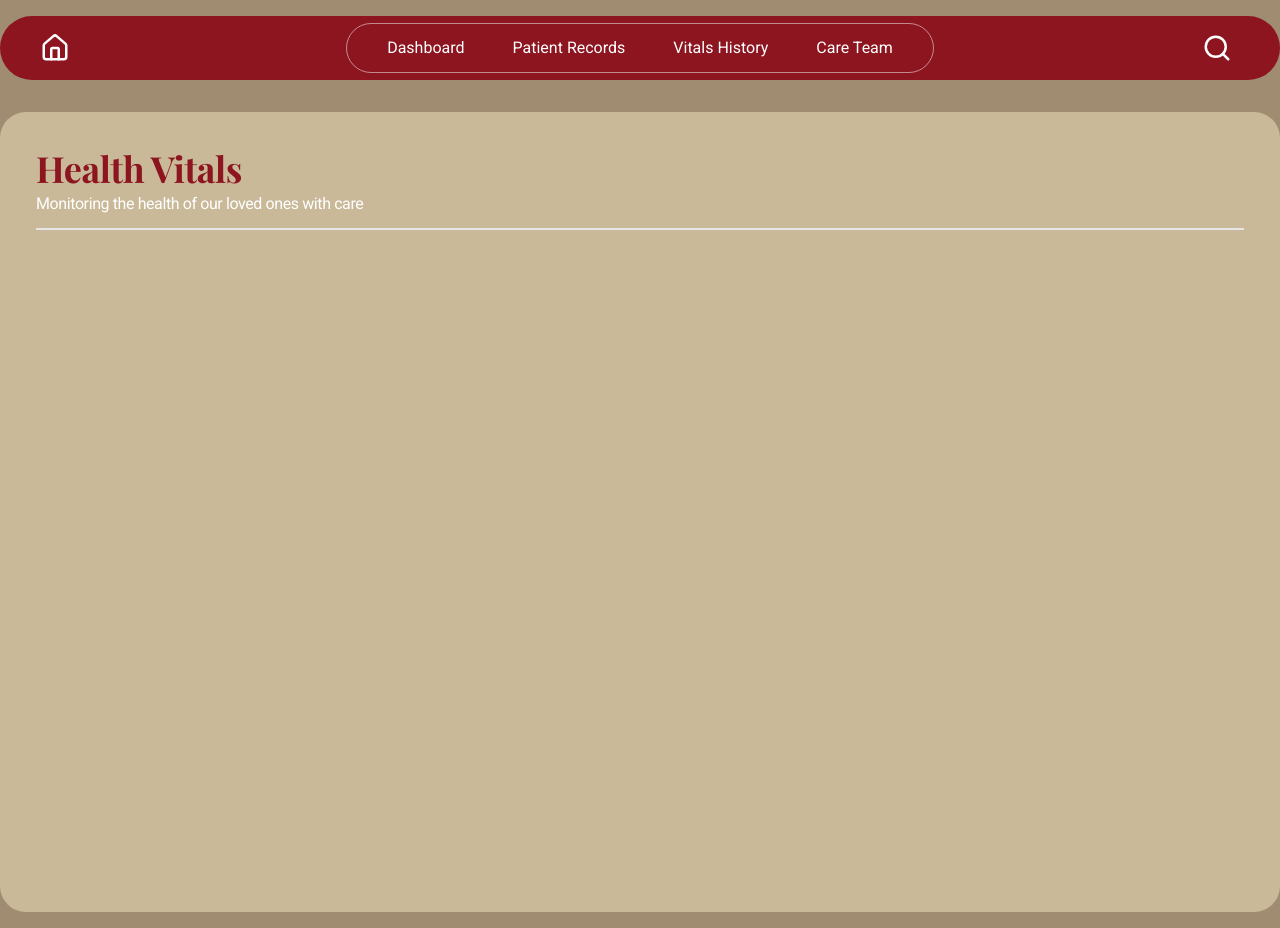
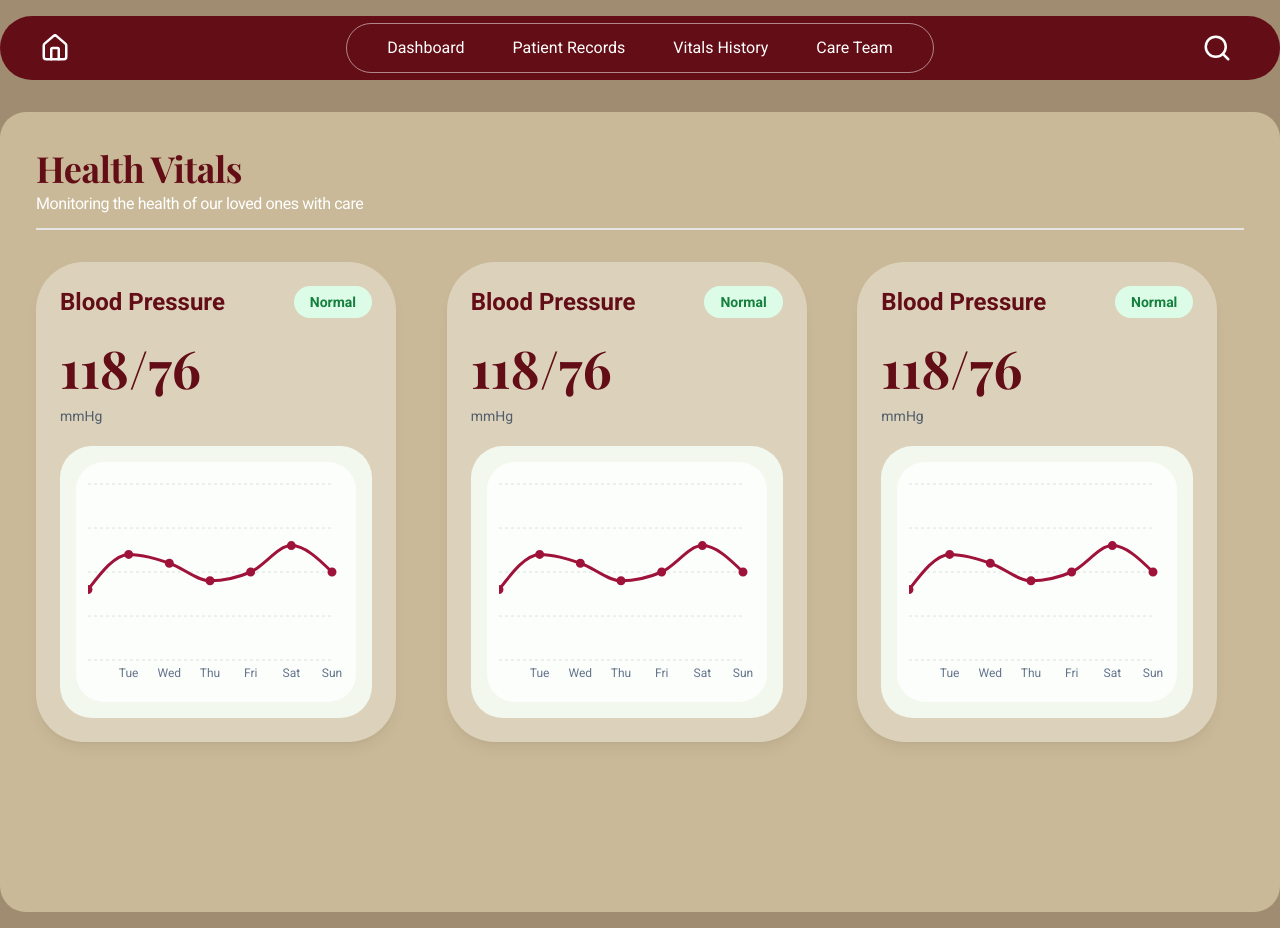
Before and after one commit to swasthyamaxxing/sahaara-frontend, a Next.js app: page /patient/dashboard in a window 1280 px wide. Built offline with nearby package versions, Linux system fonts and the light colour scheme.

Commit message:
added graphs

```diff
--- a/package.json
+++ b/package.json
@@ -20,6 +20,7 @@
     "react": "19.2.4",
     "react-chartjs-2": "^5.3.1",
     "react-dom": "19.2.4",
+    "recharts": "^3.9.2",
     "shadcn": "^4.13.0",
     "sonner": "^2.0.7",
     "tailwind-merge": "^3.6.0",
--- a/src/app/(app)/patient/dashboard/page.tsx
+++ b/src/app/(app)/patient/dashboard/page.tsx
@@ -1,10 +1,17 @@
+import PatientVitalsCard from "@/components/vitals/PatientVitalsCard";
+
 const PatientDashboardPage = () => {
     return (
         <>
-            <main className="bg-[#c9b998] max-w-7xl mx-auto h-screen rounded-4xl m-4 p-9">
+            <main className="bg-[#c9b998] max-w-7xl mx-auto min-h-screen rounded-4xl m-4 p-9">
                 <div className="tracking-tight leading-loose border-b-2 pb-2">
                     <h1 className="text-4xl font-bold text-brand-red">Health Vitals</h1>
                     <span>Monitoring the health of our loved ones with care</span>
+                </div>
+                <div className="mt-8 grid gap-6 sm:grid-cols-2 lg:grid-cols-3">
+                    <PatientVitalsCard />
+                    <PatientVitalsCard />
+                    <PatientVitalsCard />
                 </div>
             </main>
         </>
--- a/src/app/globals.css
+++ b/src/app/globals.css
@@ -81,7 +81,7 @@
   --ring: #A08C71;
 
   /* Custom color */
-  --brand-red: #8C1520;
+  --brand-red: #630D16;
 
   --chart-1: oklch(0.87 0 0);
   --chart-2: oklch(0.556 0 0);
--- /dev/null
+++ b/src/components/vitals/PatientVitalsCard.tsx
@@ -0,0 +1,66 @@
+'use client'
+
+import {
+  ResponsiveContainer,
+  LineChart,
+  Line,
+  XAxis,
+  YAxis,
+  Tooltip,
+  CartesianGrid,
+} from 'recharts'
+
+const vitalsData = [
+  { day: 'Mon', value: 118 },
+  { day: 'Tue', value: 122 },
+  { day: 'Wed', value: 121 },
+  { day: 'Thu', value: 119 },
+  { day: 'Fri', value: 120 },
+  { day: 'Sat', value: 123 },
+  { day: 'Sun', value: 120 },
+]
+
+const PatientVitalsCard = () => {
+  return (
+    <div className="bg-[#FFFFFF59] rounded-[48px] w-full max-w-[360px] min-h-[480px] p-6 border-[#FFFFFF4D] shadow-lg shadow-black/5">
+      <div className="grid grid-cols-[1fr_auto] items-center gap-4 mb-6">
+        <span className="text-brand-red text-2xl font-semibold">Blood Pressure</span>
+        <span className="rounded-full bg-[#DCFCE7] px-4 py-1.5 text-sm font-semibold text-[#15803D]">
+          Normal
+        </span>
+      </div>
+
+      <div className="grid gap-5">
+        <div>
+          <h2 className="text-brand-red font-bold text-[3.25rem] leading-none">
+            118/76
+          </h2>
+          <p className="mt-3 text-sm text-slate-700/80">mmHg</p>
+        </div>
+
+        <div className="rounded-[32px] bg-[#F2F8EE] p-4">
+          <div className="h-[240px] w-full rounded-[28px] bg-white/80 p-3">
+            <ResponsiveContainer width="100%" height="100%">
+              <LineChart data={vitalsData} margin={{ top: 10, right: 12, left: 0, bottom: 0 }}>
+                <CartesianGrid strokeDasharray="3 3" vertical={false} stroke="#d9e4d8" />
+                <XAxis dataKey="day" axisLine={false} tickLine={false} tick={{ fill: '#64748B', fontSize: 12 }} />
+                <YAxis hide domain={[110, 130]} />
+                <Tooltip cursor={false} contentStyle={{ borderRadius: 12, border: 'none', backgroundColor: '#fff' }} />
+                <Line
+                  type="monotone"
+                  dataKey="value"
+                  stroke="#9F1239"
+                  strokeWidth={3}
+                  dot={{ r: 3, fill: '#9F1239' }}
+                  activeDot={{ r: 5, fill: '#9F1239' }}
+                />
+              </LineChart>
+            </ResponsiveContainer>
+          </div>
+        </div>
+      </div>
+    </div>
+  )
+}
+
+export default PatientVitalsCard
```
Also changed, not shown: 1 other file (tests, documents, lock files or other folders).
